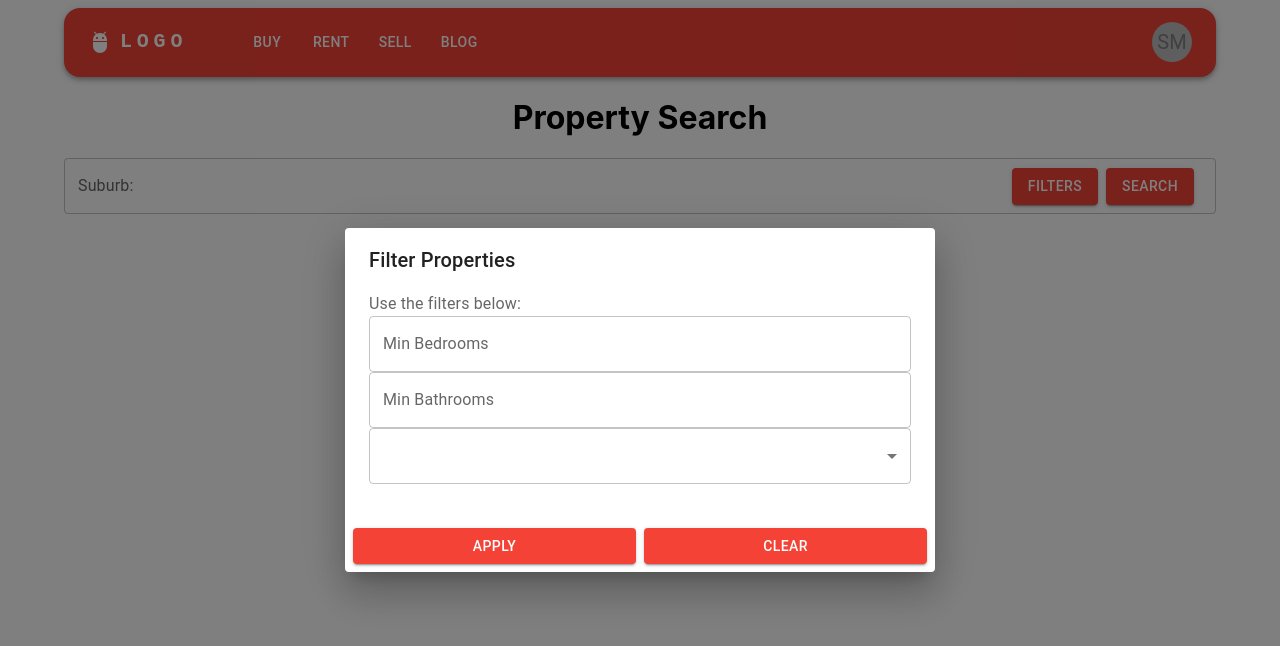
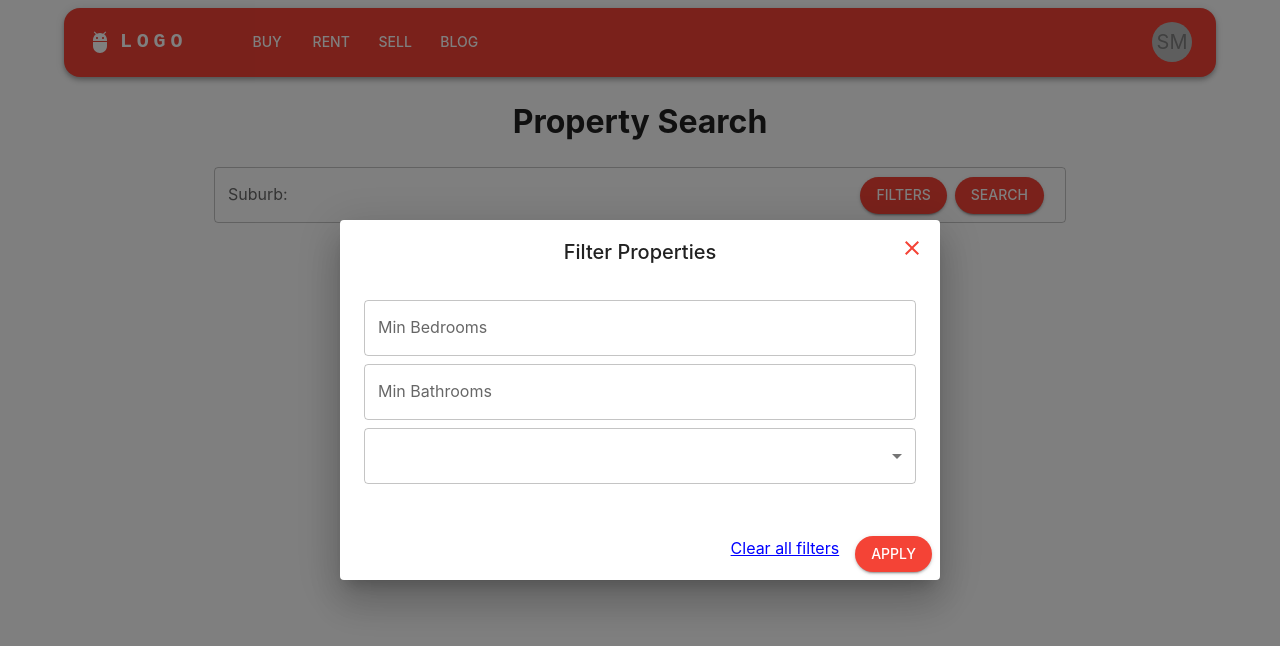
Before and after one commit to Skeith00/property-search-app, a React (Create React App) app: page / in a window 1280 px wide. Both pictures are taken after a click on the button "FILTERS". Shown: the top 646 px of the page. Built offline with nearby package versions, Linux system fonts and the light colour scheme.

Commit message:
Add font and other improvements

```diff
--- a/src/App.js
+++ b/src/App.js
@@ -3,12 +3,28 @@ import './App.css';
 import { RouterProvider } from "react-router-dom"
 import {router} from "./route/routes";
 import { ThemeProvider, createTheme } from '@mui/material/styles';
-import { red } from '@mui/material/colors';
+import CssBaseline from '@mui/material/CssBaseline';
+import { red, lime } from '@mui/material/colors';
 
 const theme = createTheme({
+    typography: {
+        fontFamily: "'Inter', 'Roboto', 'Segoe UI', 'Oxygen', 'Ubuntu', 'Cantarell', 'Fira Sans', 'Droid Sans', 'Helvetica Neue', sans-serif;", // Add your custom font here
+    },
     palette: {
         primary: {
             main: red[500],
+        },
+        secondary: {
+            main: lime[50],
+        },
+    },
+    components: {
+        MuiButton: {
+            styleOverrides: {
+                root: {
+                    borderRadius: '20px', // Adjust this value to make it more or less rounded
+                },
+            },
         },
     },
 })
@@ -16,6 +32,7 @@ const theme = createTheme({
 export default function App(){
     return (
         <ThemeProvider theme={theme}>
+            <CssBaseline />
             <RouterProvider router={router} />
         </ThemeProvider>
     )
--- a/src/component/search/FilterModal.js
+++ b/src/component/search/FilterModal.js
@@ -1,18 +1,28 @@
-import {Dialog, DialogTitle, DialogContent, DialogActions, DialogContentText} from "@mui/material";
-import {FormControl, MenuItem, Select} from "@mui/material";
+import {
+    Button,
+    Dialog,
+    DialogTitle,
+    DialogContent,
+    DialogActions,
+    FormControl,
+    IconButton,
+    MenuItem,
+    Select,
+    Stack,
+    TextField
+} from "@mui/material";
 import React, {useEffect, useState} from "react";
-import TextField from "@mui/material/TextField";
+import CloseIcon from '@mui/icons-material/Close';
 import {useSearchState} from '../../context/search.context.js';
-import Button from "@mui/material/Button";
 
 export default function FilterModal({open, setOpen }) {
-    const { state: searchState, dispatch: searchDispatch } = useSearchState()
+    const { state, dispatch } = useSearchState()
 
     const resetInputValues = () => {
         return {
-            minBedrooms: searchState.minBedrooms,
-            minBathrooms: searchState.minBathrooms,
-            priceRange: searchState.priceRange
+            minBedrooms: state.minBedrooms || "",
+            minBathrooms: state.minBathrooms || "",
+            priceRange: state.priceRange || "",
         }
     }
 
@@ -20,8 +30,7 @@ export default function FilterModal({open, setOpen }) {
 
     useEffect(() => {
         setLocalInputValues(resetInputValues)
-    }, [open])
-
+    }, [open, state])
 
     const handleInputChange = (name, value) => {
         setLocalInputValues((prevValues) => ({
@@ -39,21 +48,39 @@ export default function FilterModal({open, setOpen }) {
             minBathrooms: isNaN(minBathrooms) ? "" : minBathrooms,
             priceRange: localInputValues.priceRange,
         };
-        searchDispatch({ type: 'update', payload });
+        dispatch({ type: 'update', payload });
         setOpen(false)
     }
 
     const clearFilter = () => {
-        searchDispatch({ type: 'delete'});
-        setOpen(false)
+        dispatch({ type: 'delete'});
     }
+
+    const handleClose = () => setOpen(false);
 
     return (
         <Dialog open={open} onClose={() => setOpen(false)}>
-            <DialogTitle>Filter Properties</DialogTitle>
+            <DialogTitle
+                sx={{
+                    textAlign: "center", // Centers the title text
+                }}
+            >Filter Properties
+                <IconButton
+                    aria-label="close"
+                    onClick={handleClose}
+                    sx={{
+                        position: 'absolute',
+                        right: 8,
+                        top: 8,
+                        color: (theme) => theme.palette.primary.main,
+                    }}
+                >
+                    <CloseIcon />
+                </IconButton>
+            </DialogTitle>
             <DialogContent>
-                <DialogContentText>Use the filters below:</DialogContentText>
-                <FormControl fullWidth>
+                {/*<DialogContentText>Use the filters below:</DialogContentText>*/}
+                <FormControl fullWidth sx={{ mb: 1, mt: 2 }}>
                     <TextField
                         fullWidth
                         type="number"
@@ -63,7 +90,7 @@ export default function FilterModal({open, setOpen }) {
                         onChange={(e) => handleInputChange('minBedrooms', e.target.value)}
                     />
                 </FormControl>
-                <FormControl fullWidth>
+                <FormControl fullWidth sx={{ mb: 1 }}>
                     <TextField
                         fullWidth
                         type="number"
@@ -73,7 +100,7 @@ export default function FilterModal({open, setOpen }) {
                         onChange={(e) => handleInputChange('minBathrooms', e.target.value)}
                     />
                 </FormControl>
-                <FormControl fullWidth>
+                <FormControl fullWidth sx={{ mb: 1 }}>
                     <Select
                         value={localInputValues.priceRange}
                         onChange={(e) => handleInputChange('priceRange', e.target.value)}
@@ -87,24 +114,29 @@ export default function FilterModal({open, setOpen }) {
                 </FormControl>
             </DialogContent>
             <DialogActions>
+                <Stack direction="row" spacing={2} sx={{ width: '100%', justifyContent: 'flex-end' }}>
+                    <span
+                        onClick={clearFilter}
+                        style={{
+                            cursor: 'pointer',
+                            textDecoration: 'underline',
+                            color: 'blue',
+                            marginTop: '16px',
+                            textAlign: 'right',
+                        }}
+                    >
+                        Clear all filters
+                    </span>
                     <Button
                         variant="contained"
                         color="primary"
-                    fullWidth
+                        //fullWidth
                         onClick={updateFilter}
                         style={{ marginTop: '16px' }}
                     >
                         Apply
                     </Button>
-                <Button
-                    variant="contained"
-                    color="primary"
-                    fullWidth
-                    onClick={clearFilter}
-                    style={{ marginTop: '16px' }}
-                >
-                    Clear
-                </Button>
+                </Stack>
             </DialogActions>
         </Dialog>
     );
--- a/src/component/search/PropertySearch.js
+++ b/src/component/search/PropertySearch.js
@@ -2,7 +2,51 @@ import React, { useState } from 'react';
 import FilterModal from './FilterModal';
 import PropertyResults from "./PropertyResult";
 import {useSearchState} from '../../context/search.context.js';
-import {Container, TextField, Button, InputAdornment} from "@mui/material";
+import {Container, Box, TextField, Button, InputAdornment} from "@mui/material";
+
+const FilterButton = ({ onClick, isLoading, activeFiltersCount }) => (
+    <Button
+        variant="contained"
+        color="primary"
+        onClick={onClick}
+        //onClick={() => setOpen(true)}
+        disabled={isLoading}
+    >
+        Filters
+        {activeFiltersCount > 0 && (
+            <Box
+                component="span"
+                sx={{
+                    ml: 1, // Add margin-left for spacing
+                    display: "inline-flex",
+                    alignItems: "center",
+                    justifyContent: "center",
+                    backgroundColor: (theme) => theme.palette.secondary.main,
+                    color: (theme) => theme.palette.primary.main,
+                    borderRadius: "50%",
+                    width: 24,
+                    height: 24,
+                    fontSize: "0.875rem", // Adjust font size
+                    fontWeight: "bold",
+                }}
+            >
+                {activeFiltersCount}
+            </Box>
+        )}
+    </Button>
+)
+
+const SearchButton = ({ isLoading }) => (
+    <Button
+        type="submit"
+        variant="contained"
+        color="primary"
+        disabled={isLoading}
+        sx={{ m: 1 }}
+    >
+        Search
+    </Button>
+)
 
 export default function PropertySearch() {
     const { state, dispatch } = useSearchState()
@@ -14,6 +58,10 @@ export default function PropertySearch() {
         // Dispatch an action to update id value
         dispatch({ type: 'update', id: id, value: value });
     }
+
+    const activeFiltersCount = Object.values(state).filter(
+        (value) => value !== "" && value !== 0 && value !== null && value !== undefined
+    ).length;
 
     const handleSearchSubmit = async (e) => {
         e.preventDefault();
@@ -56,31 +104,8 @@ export default function PropertySearch() {
         setIsLoading(false)
     }
 
-    const FilterButton = () => (
-        <Button
-            variant="contained"
-            color="primary"
-            onClick={() => setOpen(true)}
-            disabled={isLoading}
-        >
-            Filters
-        </Button>
-    )
-
-    const SearchButton = () => (
-        <Button
-            type="submit"
-            variant="contained"
-            color="primary"
-            disabled={isLoading}
-            sx={{ m: 1 }}
-        >
-            Search
-        </Button>
-    )
-
     return (
-        <Container maxWidth="lg" >
+        <Container maxWidth="md" >
             <h1 style={{ textAlign: 'center' }}>Property Search</h1>
             <form onSubmit={handleSearchSubmit}>
                 <TextField
@@ -92,8 +117,8 @@ export default function PropertySearch() {
                     InputProps={{
                         endAdornment: (
                             <InputAdornment position="end">
-                                <FilterButton />
-                                <SearchButton />
+                                <FilterButton onClick={() => setOpen(true)} isLoading={isLoading} activeFiltersCount={activeFiltersCount} />
+                                <SearchButton isLoading={isLoading} />
                             </InputAdornment>
                         ),
                     }}
--- a/src/context/search.context.js
+++ b/src/context/search.context.js
@@ -17,7 +17,7 @@ export function SearchProvider({ children }) {
                 return { ...state, ...action.payload };
             }
             case 'delete': {
-                return initialState
+                return { ...state, ...initialState }; // Ensure a fresh reset
             }
             default:
                 return state
--- a/src/index.css
+++ b/src/index.css
@@ -1,8 +1,10 @@
 body {
   margin: 0;
-  font-family: -apple-system, BlinkMacSystemFont, 'Segoe UI', 'Roboto', 'Oxygen',
+  font-family: -apple-system, 'Inter', 'Roboto', 'Segoe UI', 'Oxygen',
     'Ubuntu', 'Cantarell', 'Fira Sans', 'Droid Sans', 'Helvetica Neue',
     sans-serif;
+  font-feature-settings: 'liga' 1, 'calt' 1; /* fix for Chrome */
+
   -webkit-font-smoothing: antialiased;
   -moz-osx-font-smoothing: grayscale;
 }
--- /dev/null
+++ b/src/style/fonts.css
@@ -0,0 +1,6 @@
+@font-face {
+  font-family: 'CustomFont';
+  src: url('./assets/fonts/inter.ttf') format('truetype');
+  font-weight: normal;
+  font-style: normal;
+}
```
Also changed, not shown: src/style/assets/fonts/inter.ttf (added). Lines whose indentation alone changed are shown as unchanged.
